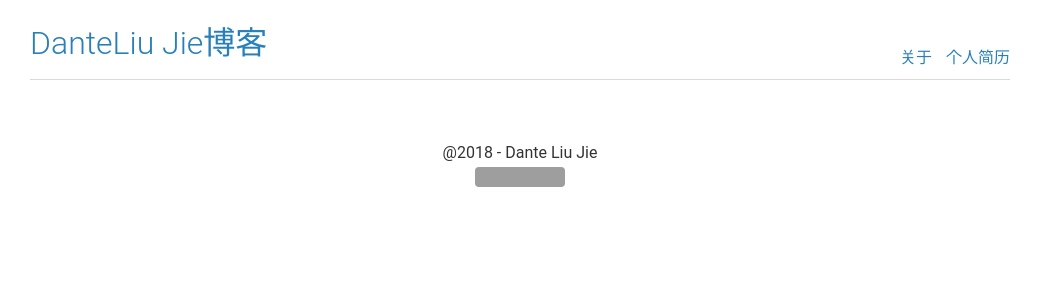
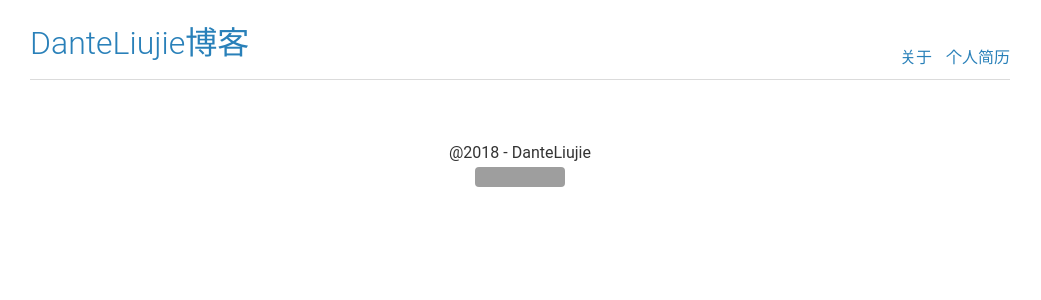
Before and after one commit to danteliujie/danteliujie.github.io, a Jekyll site: the page built from index.html, in a window 1280 px wide. Shown: the top 300 px of the page, without its empty margins (120-1161 px from the left). Built offline with Jekyll 4.4.1, drawn with Linux system fonts in a browser that asks for light colours; the list of posts is cut into pages by our own code; grey boxes are pictures that could not be loaded.

Commit message:
update name string
Change-Id: I6c8a8089264f3f11ac6dda6f080fca112508c5c5

```diff
--- a/_includes/footer.html
+++ b/_includes/footer.html
@@ -1,5 +1,5 @@
 <footer>
-  <span>@2018 - Dante Liu Jie
+  <span>@2018 - DanteLiujie
     <br>
     <a rel="license" href="https://creativecommons.org/licenses/by-nc-sa/4.0/deed.zh">
       <img alt="知识共享许 可协议" style="border-width:0" src="https://i.creativecommons.org/l/by-nc-sa/4.0/88x31.png" /> </a>
--- a/_includes/header.html
+++ b/_includes/header.html
@@ -3,7 +3,7 @@
     <span class="f-left">
       <a href="{{ site.baseurl }}/">
         <h1>
-          <span>DanteLiu Jie</span><span>博客</span>
+          <span>DanteLiujie</span><span>博客</span>
         </h1>
       </a>
     </span>
```
